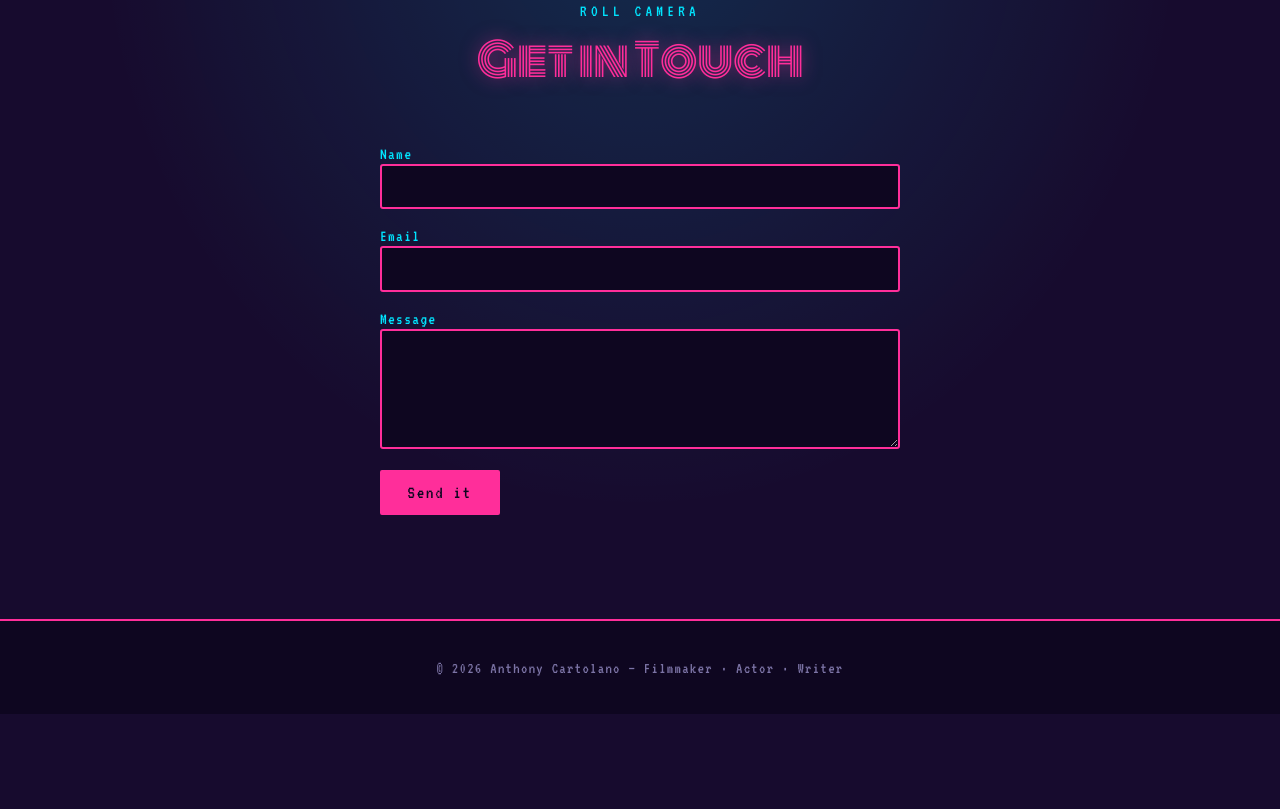
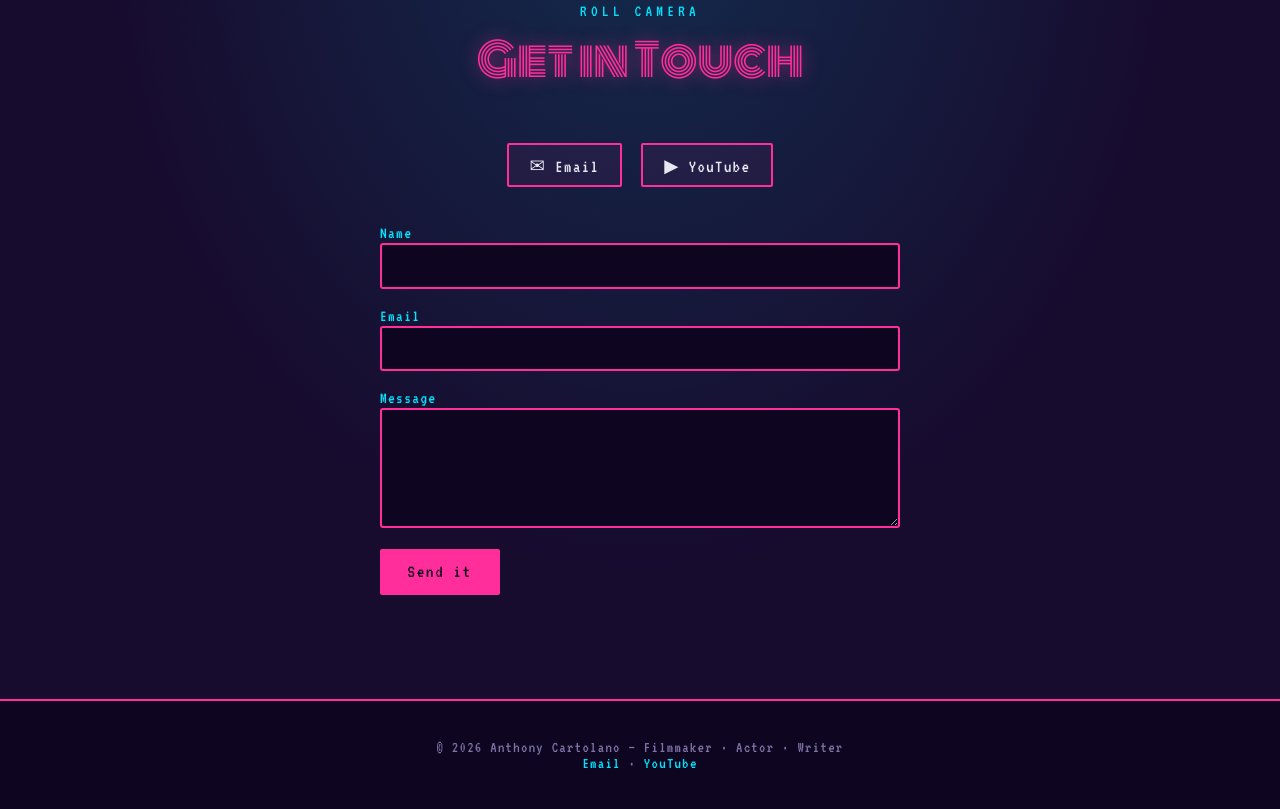
Before and after one commit to ajcartolano/ajcartolano, a plain HTML site: page index.html in a window 1280 px wide. Shown: the part 4529-5338 px from the top of the page. Before the commit the page ends 5243 px from the top, so only its background shows below. Drawn offline with Linux system fonts and the light colour scheme.

Commit message:
Update index.html

```diff
--- a/index.html
+++ b/index.html
@@ -379,6 +379,23 @@
     text-align:center;
   }
   form{max-width:520px;margin:0 auto;display:flex;flex-direction:column;gap:1rem;text-align:left;}
+  .social-links{
+    display:flex;justify-content:center;gap:1.2rem;
+    margin-bottom:2.2rem;
+    flex-wrap:wrap;
+  }
+  .social-links a{
+    font-family:'VT323',monospace;
+    font-size:1.15rem;
+    letter-spacing:0.08em;
+    padding:0.6rem 1.3rem;
+    border:2px solid var(--hotpink);
+    border-radius:2px;
+    color:var(--chrome);
+    background:rgba(255,46,154,0.06);
+    transition:background 0.15s ease, color 0.15s ease;
+  }
+  .social-links a:hover{background:var(--hotpink);color:var(--void-2);}
   label{font-family:'VT323',monospace;color:var(--cyan);letter-spacing:0.08em;font-size:1.05rem;}
   input, textarea{
     width:100%;padding:0.7rem 0.9rem;
@@ -597,6 +614,10 @@
     <p class="eyebrow">Roll Camera</p>
     <h2 class="section-title">Get in Touch</h2>
   </div>
+  <div class="social-links">
+    <a href="mailto:ajdalizard@gmail.com">✉ Email</a>
+    <a href="https://www.youtube.com/@Ajthelizard1100" target="_blank" rel="noopener">▶ YouTube</a>
+  </div>
   <form onsubmit="event.preventDefault(); alert('This is a demo form — connect it to an email service or form backend to make it live.');">
     <div>
       <label for="name">Name</label>
@@ -616,6 +637,10 @@
 
 <footer>
   © 2026 Anthony Cartolano — Filmmaker · Actor · Writer
+  <br>
+  <a href="mailto:ajdalizard@gmail.com" style="color:var(--cyan);">Email</a>
+  ·
+  <a href="https://www.youtube.com/@Ajthelizard1100" target="_blank" rel="noopener" style="color:var(--cyan);">YouTube</a>
 </footer>
 
 </body>
```
